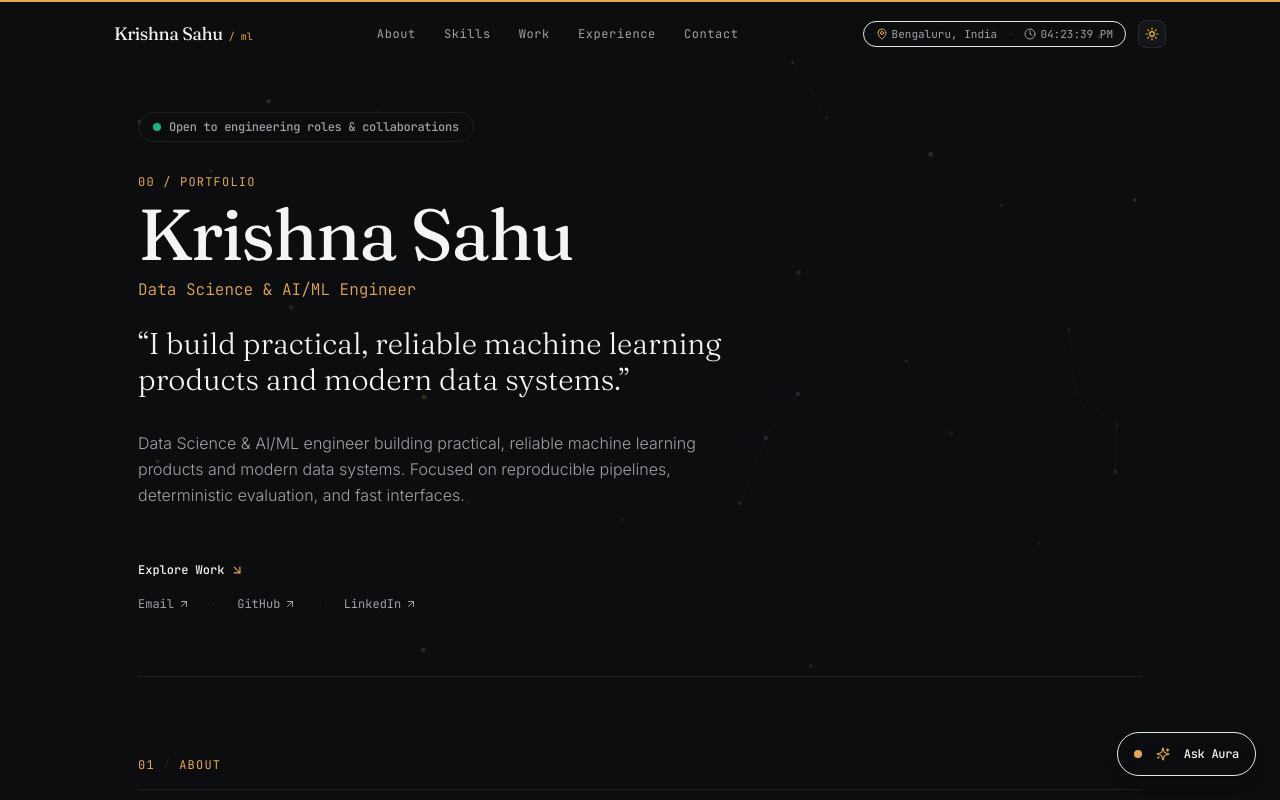
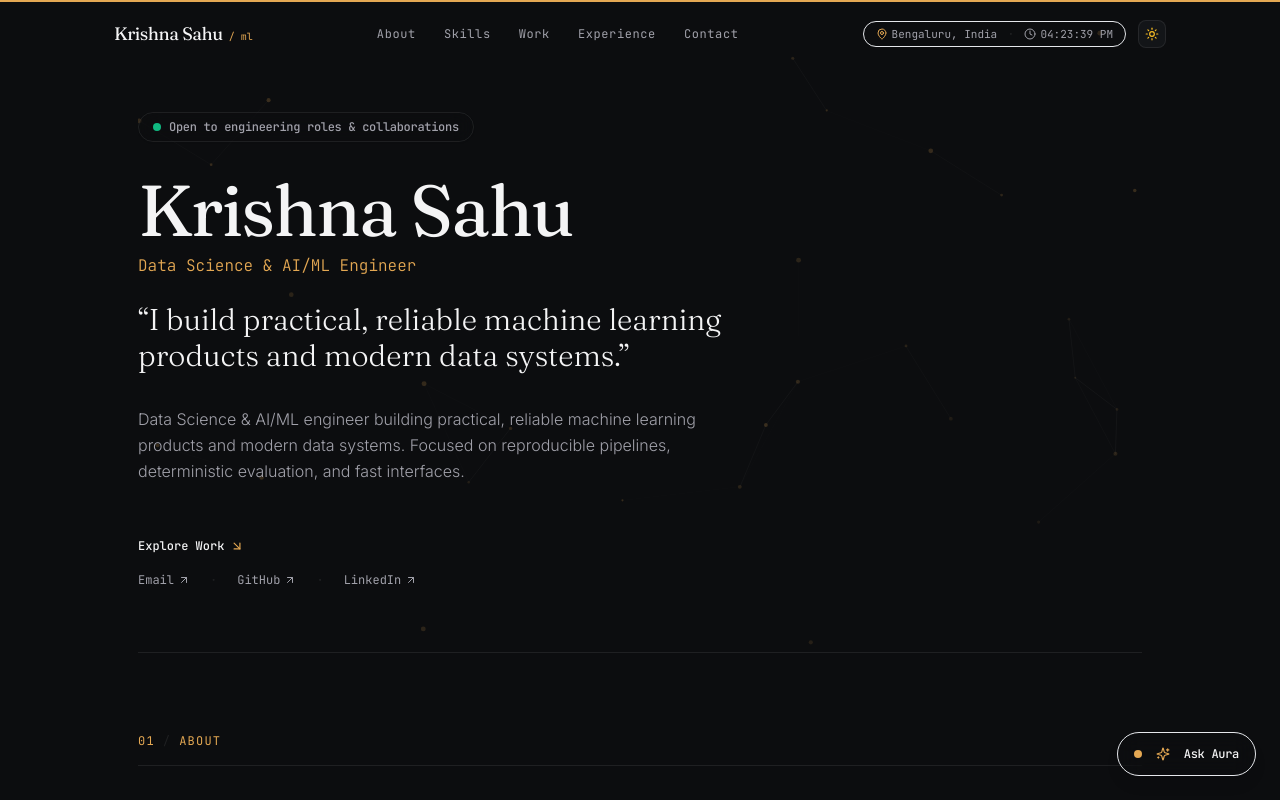
Before and after one commit to KrishnaTerminalOpen/krishna_sahu, a Next.js app: page / in a window 1280 px wide. Shown: the top 800 px of the page. Built offline with nearby package versions, Linux system fonts and the light colour scheme.

Commit message:
Remove '00 / PORTFOLIO' eyebrow text from hero section

```diff
--- a/components/HeroSection.tsx
+++ b/components/HeroSection.tsx
@@ -26,9 +26,6 @@ export function HeroSection({ onOpenAiAssistant }: HeroSectionProps) {
 
         {/* Identity & Role */}
         <div className="space-y-2 mb-6">
-          <div className="font-mono text-xs uppercase tracking-widest text-accent">
-            {hero.eyebrow}
-          </div>
           <h1 className="font-serif text-5xl sm:text-6xl md:text-7xl text-foreground font-normal tracking-tight leading-[1.05]">
             {personal.name}
           </h1>
```
